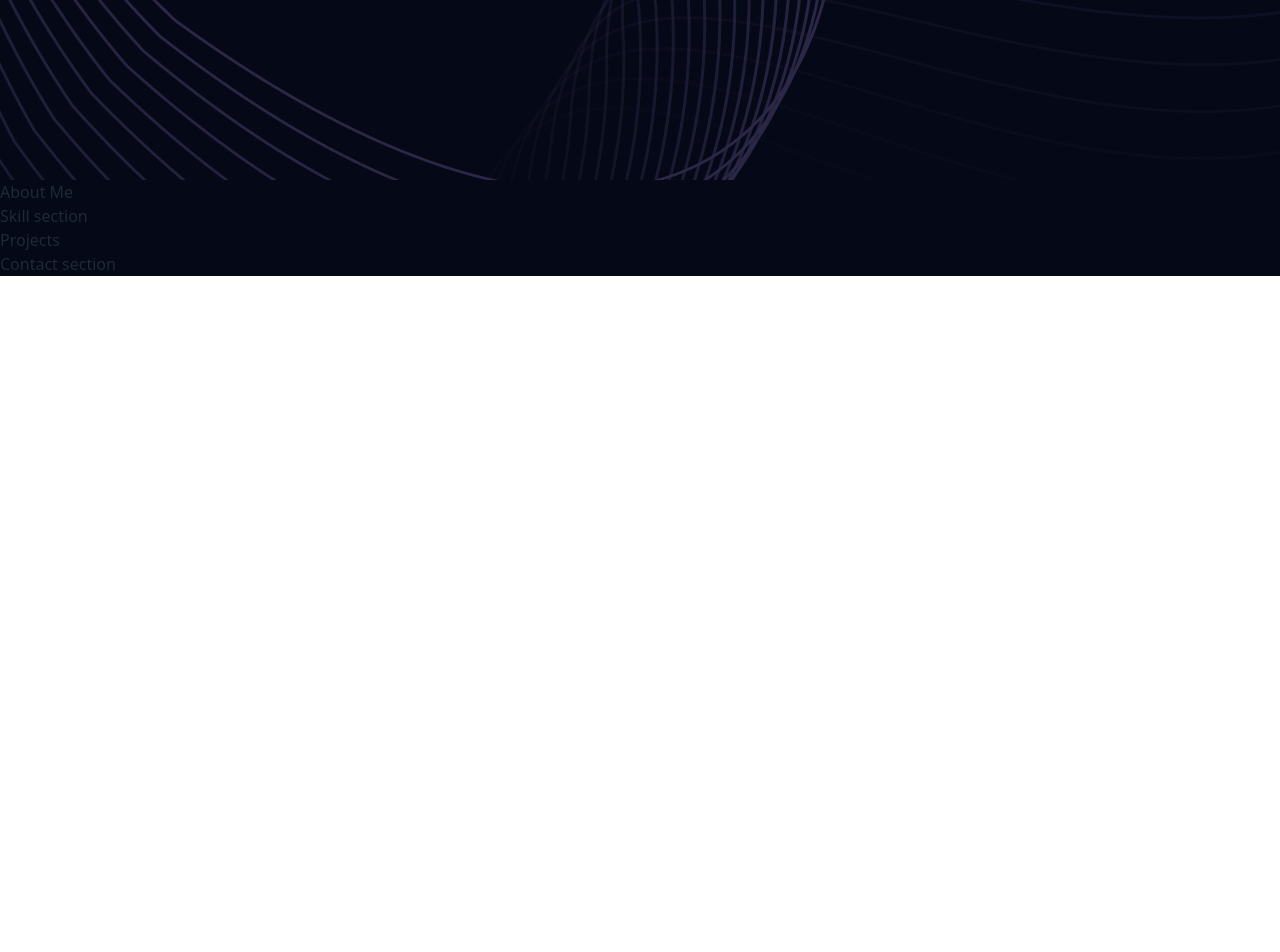
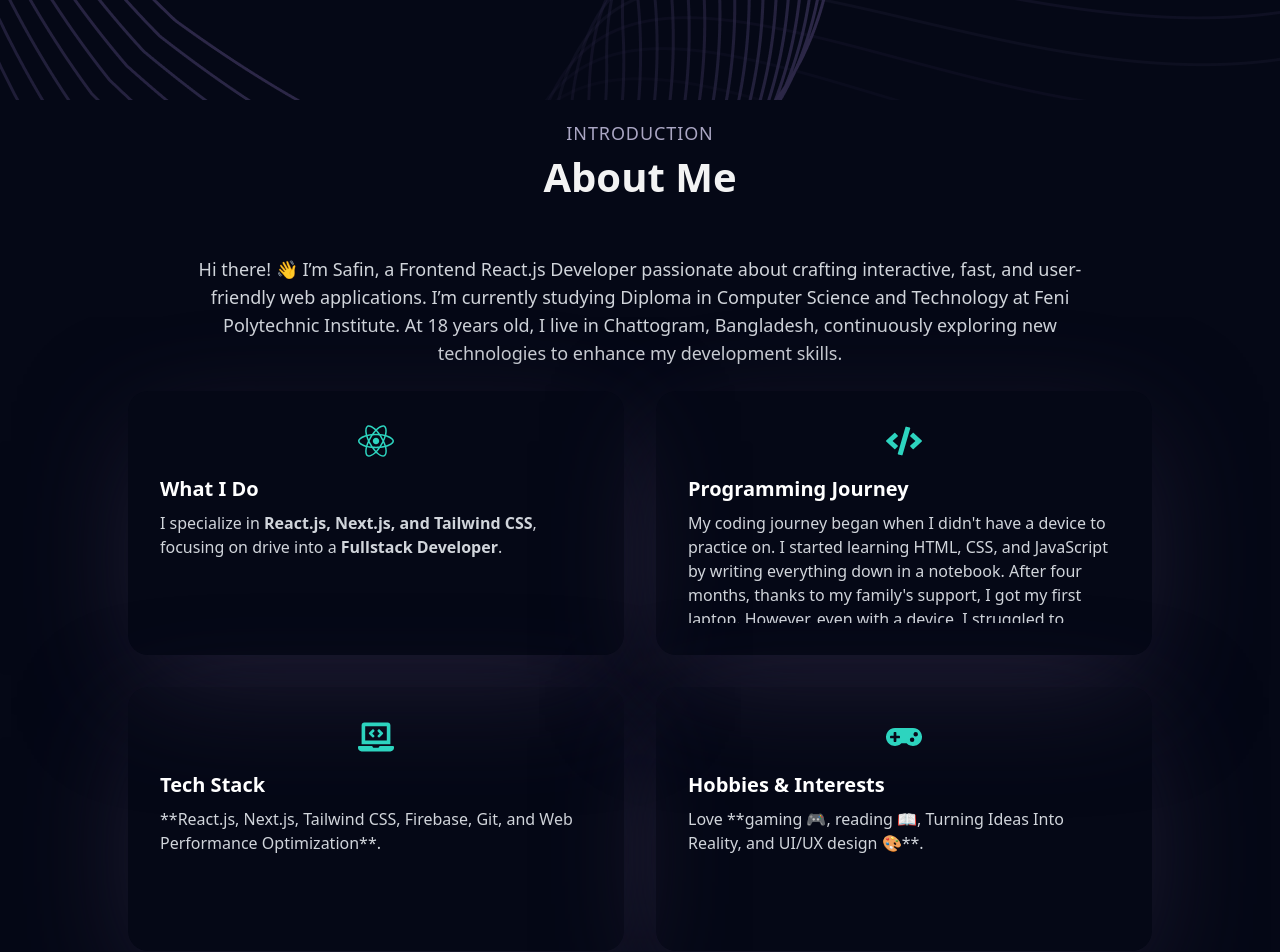
Before and after one commit to safin33221/Safayet-Hossan-Safin_portfolio, a React (Vite) app: page / in a window 1280 px wide. Shown: the part 700-1652 px from the top of the page. Before the commit the page ends 976 px from the top, so only its background shows below. Built offline with nearby package versions, Linux system fonts and the light colour scheme.

Commit message:
completed About me section

```diff
--- a/package.json
+++ b/package.json
@@ -10,8 +10,10 @@
     "preview": "vite preview"
   },
   "dependencies": {
+    "framer-motion": "^12.3.1",
     "react": "^19.0.0",
-    "react-dom": "^19.0.0"
+    "react-dom": "^19.0.0",
+    "react-icons": "^5.4.0"
   },
   "devDependencies": {
     "@eslint/js": "^9.19.0",
--- a/src/Components/AboutMe.jsx
+++ b/src/Components/AboutMe.jsx
@@ -1,9 +1,72 @@
 import React from 'react';
-
+import SectionTile from '../Shared/SectionTile';
+import { motion } from "framer-motion";
+import { FaReact, FaCode, FaGamepad, FaBook, FaLaptopCode } from "react-icons/fa";
 const AboutMe = () => {
     return (
         <div>
-            <h1>About Me</h1>
+            <SectionTile subheading="Introduction" heading="About Me" />
+            <section className=" text-white py-12 px-6 md:px-20">
+                <div className="max-w-4xl mx-auto text-center">
+
+                    <motion.p
+                        className="text-lg text-gray-300 mb-6"
+                        initial={{ opacity: 0, y: 20 }}
+                        animate={{ opacity: 1, y: 0 }}
+                        transition={{ duration: 0.6, delay: 0.2 }}
+                    >
+                        Hi there! 👋 I’m Safin, a Frontend React.js Developer passionate about crafting interactive, fast, and user-friendly web applications. I’m currently studying Diploma in Computer Science and Technology at Feni Polytechnic Institute. At 18 years old, I live in Chattogram, Bangladesh, continuously exploring new technologies to enhance my development skills.
+                    </motion.p>
+                </div>
+
+                <div className="max-w-5xl mx-auto grid grid-cols-1 md:grid-cols-2 gap-8">
+                    <div
+                       className='w-full p-8 green-pink-gradient  rounded-[20px] shadow-card transition-all duration-300 ease-in-out'
+                        whileHover={{ scale: 1.05 }}
+                    >
+                        <FaReact className="text-4xl mx-auto  text-teal-400 mb-4" />
+                        <h3 className="text-xl font-semibold mb-2">What I Do</h3>
+                        <p className="text-gray-300 overflow-y-scroll h-28">
+                            I specialize in <strong>React.js, Next.js, and Tailwind CSS</strong>, focusing on drive into a <strong>Fullstack Developer</strong>.
+                        </p>
+                    </div>
+
+                    <div
+                        className='w-full p-8 green-pink-gradient  rounded-[20px] shadow-card transition-all duration-300 ease-in-out'
+                        whileHover={{ scale: 1.05 }}
+                    >
+                        <FaCode className="text-4xl mx-auto text-teal-400 mb-4" />
+                        <h3 className="text-xl font-semibold mb-2">Programming Journey</h3>
+                        <p className="text-gray-300 overflow-y-scroll h-28 ">
+                        My coding journey began when I didn't have a device to practice on. I started learning HTML, CSS, and JavaScript by writing everything down in a notebook. After four months, thanks to my family's support, I got my first laptop. However, even with a device, I struggled to progress without proper guidance or a care team. At one point, I wanted to ask my family for money to pursue further learning, but our financial situation wasn't great. Determined, I began saving money for six months to invest in a course that could guide me. Finally, I was able to afford the Programming Hero Web Development course, which has been one of the best learning platforms in Bangladesh and has greatly helped me in my journey to becoming a web developer.
+                        </p>
+                    </div>
+
+                    <div
+                        className='w-full p-8 green-pink-gradient  rounded-[20px] shadow-card transition-all duration-300 ease-in-out'
+                        whileHover={{ scale: 1.05 }}
+                    >
+                        <FaLaptopCode className="text-4xl mx-auto text-teal-400 mb-4" />
+                        <h3 className="text-xl font-semibold mb-2">Tech Stack</h3>
+                        <p className="text-gray-300 overflow-y-scroll h-28">
+                            **React.js, Next.js, Tailwind CSS, Firebase, Git, and Web Performance Optimization**.
+                        </p>
+                    </div>
+
+                    <div
+                        className='w-full p-8 green-pink-gradient  rounded-[20px] shadow-card transition-all duration-300 ease-in-out'
+                        whileHover={{ scale: 1.05 }}
+                    >
+                        <FaGamepad className="text-4xl mx-auto text-teal-400 mb-4" />
+                        <h3 className="text-xl font-semibold mb-2">Hobbies & Interests</h3>
+                        <p className="text-gray-300 overflow-y-scroll h-28">
+                            Love **gaming 🎮, reading 📖, Turning Ideas Into Reality, and UI/UX design 🎨**.
+                        </p>
+                    </div>
+                </div>
+
+
+            </section>
         </div>
     );
 };
--- a/src/Components/Hero.jsx
+++ b/src/Components/Hero.jsx
@@ -3,13 +3,13 @@ import '../App.css';
 import image from '../assets/safin.png'
 const Hero = () => {
     return (
-        <section className='w-full min-h-screen mx-auto px-16 '>
+        <section className='w-full min-h-screen mx-auto px-4 md:px-12 pt-28'>
             <div className='md:flex '>
-                <div className='flex gap-5  items-center'>
+                <div className='flex gap-5 flex-1 items-center'>
                     {/* Content */}
                     <div className='flex flex-col items-center justify-center '>
                         <div className="w-5 h-5 rounded-full  bg-[#915eff]" />
-                        <div className="w-1 sm:h-80 h-40  violet-gradient" />
+                        <div className="w-1 sm:h-80 h-80  violet-gradient" />
                     </div>
                     <div className='mt-6'>
                         <div>
--- a/src/Components/Navbar.jsx
+++ b/src/Components/Navbar.jsx
@@ -28,7 +28,7 @@ const Navbar = () => {
 
 
     return (
-        <div className='px-16 mx-auto py-4'>
+        <div className='px-16 mx-auto py-4 fixed top-0 z-50 bg-primary mb-20 w-full'>
             <div className='flex justify-between items-center'>
                 <div className='flex text-white items-center'>
                     <img className='w-12 h-12' src={logo} alt="" />
--- /dev/null
+++ b/src/Shared/SectionTile.jsx
@@ -0,0 +1,12 @@
+import React from 'react';
+
+const SectionTile = ({heading, subheading}) => {
+    return (
+        <div className='text-center pt-5'>
+            <p className={`sm:text-[18px] text-[14px] text-secondary uppercase tracking-wider`}>{subheading}</p>
+            <h3 className={`text-white-100 font-black md:text-[40px] sm:text-[35px] xs:text-[30px] text-[30px]`}>{heading}</h3>
+        </div>
+    );
+};
+
+export default SectionTile;
```
Also changed, not shown: 1 other file (tests, documents, lock files or other folders).
